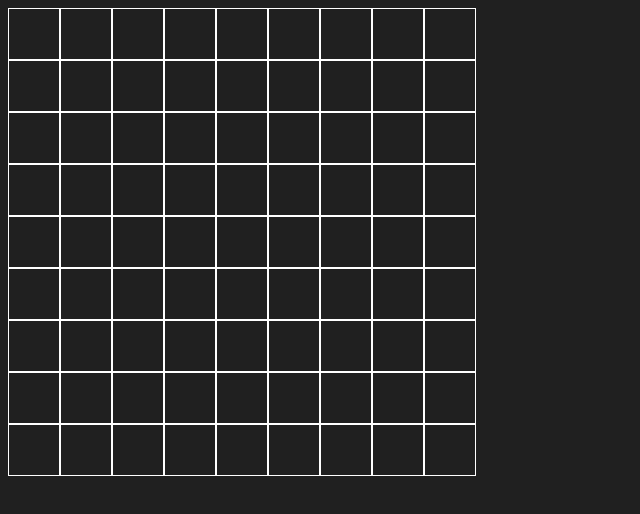
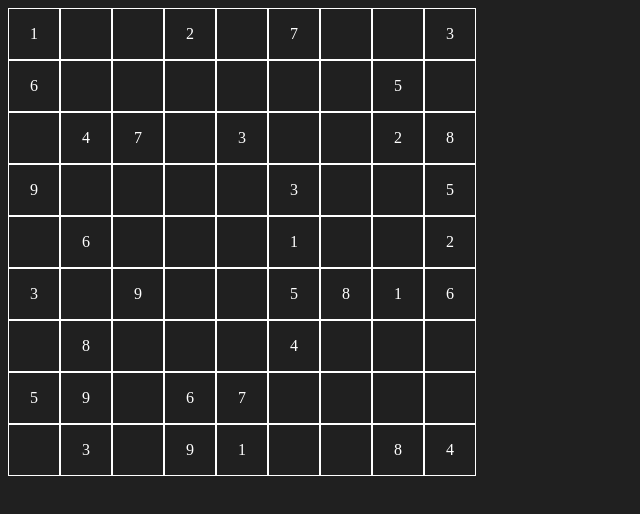
Before and after one commit to AlexChavezz/sudokuWeb, a React (Vite) app: page /sudoku in a window 1280 px wide. Shown: the top 514 px of the page, without its empty margins (0-640 px from the left). Built offline with nearby package versions, Linux system fonts and the light colour scheme; the HTML template or start-up script is replaced by a standard one.

Commit message:
first-example-sudoku

```diff
--- a/src/components/SudokuItem.tsx
+++ b/src/components/SudokuItem.tsx
@@ -1,5 +1,9 @@
 
-export const SudokuItem = () =>
-<article style={{ height:50, width:50, background:'', border:"1px solid white"}}>
+interface props {
+    number: number | string
+}
 
+export const SudokuItem = ({ number }:props) =>
+<article style={{ height:50, width:50, background:'', border:"1px solid white", display:'flex', alignItems:'center',justifyContent:"center"}}>
+    <p style={{color:'white'}}>{ number }</p>
 </article>
--- a/src/helpers/sudoku.ts
+++ b/src/helpers/sudoku.ts
@@ -1,10 +1,16 @@
 
+const sudokuOne = [
+    [1, '', '', 2, '', 7, '', '', 3],
+    [6, '', '', '', '', '', '', 5, ''],
+    ['', 4, 7, '', 3, '', '', 2, 8],
+    [9, '', '', '', '', 3, '', '', 5],
+    ['', 6, '', '', '', 1, '', '', 2],
+    [3, '', 9, '', '', 5, 8, 1, 6],
+    ['', 8, '', '', '', 4, '', '', ''],
+    [5, 9, '', 6, 7, '', '', '', ''],
+    ['', 3, '', 9, 1, '', '', 8, 4]
+];
 
-export const  sudokuOnePt1 = [
-    [1, '', ''],
-    [6, '', ''],
-    ['', 4, 7]
-];
-const sudokuOnePt2 = [
-    []
-];
+export const sudoku = {
+    sudokuOne,
+}
--- a/src/screens/InitialScreen.tsx
+++ b/src/screens/InitialScreen.tsx
@@ -2,11 +2,11 @@ import { Button } from '../components/Button';
 import styles from '../styles/InitialScreen.module.css';
 
 export const InitialScreen = () => {
-    const numbers: number[] = [1,2,3,4,5,6,7,8,9,10, 1,2,3,4,5,6,7,8,9,10, 1,2,3,4,5,6,7,8,9,10, 1,2,3,4,5,6,7,8,9,10];
+    const levels = [1, 2, 3, 4, 5, 6, 7, 8, 9, 10, 11, 12, 13, 14, 15, 16, 17, 18, 19, 20, 21, 22, 23, 24, 25, 26, 27, 28, 29, 30, 31, 32, 33, 34, 35, 36, 37, 38, 39, 40, 41, 42, 43, 44, 45, 46, 47, 48, 49, 50, 51, 52, 53, 54, 55, 56, 57, 58, 59, 60, 61, 62, 63, 64, 65, 66, 67, 68, 69, 70]
     return (
         <main className={ styles.levelsContainer }>
             {
-                numbers.map( level => <Button value={level}/>)
+                levels.map( level => <Button value={level}/>)
             }
         </main>
     );
--- a/src/screens/SudokuScreen.tsx
+++ b/src/screens/SudokuScreen.tsx
@@ -1,98 +1,19 @@
 import { SudokuItem } from "../components/SudokuItem";
+import { sudoku } from "../helpers/sudoku";
 import styles from '../styles/sudokuStyles.module.css';
 
 export const SudokuScreen = () => {
+
+    const {
+        sudokuOne
+    } = sudoku;
+
     return (
         <section className={styles.itemsContainer}>
-            <SudokuItem />
-            <SudokuItem />
-            <SudokuItem />
-            <SudokuItem />
-            <SudokuItem />
-            <SudokuItem />
-            <SudokuItem />
-            <SudokuItem />
-            <SudokuItem />
 
-            <SudokuItem />
-            <SudokuItem />
-            <SudokuItem />
-            <SudokuItem />
-            <SudokuItem />
-            <SudokuItem />
-            <SudokuItem />
-            <SudokuItem />
-            <SudokuItem />
-
-            <SudokuItem />
-            <SudokuItem />
-            <SudokuItem />
-            <SudokuItem />
-            <SudokuItem />
-            <SudokuItem />
-            <SudokuItem />
-            <SudokuItem />
-            <SudokuItem />
-
-            <SudokuItem />
-            <SudokuItem />
-            <SudokuItem />
-            <SudokuItem />
-            <SudokuItem />
-            <SudokuItem />
-            <SudokuItem />
-            <SudokuItem />
-            <SudokuItem />
-
-            <SudokuItem />
-            <SudokuItem />
-            <SudokuItem />
-            <SudokuItem />
-            <SudokuItem />
-            <SudokuItem />
-            <SudokuItem />
-            <SudokuItem />
-            <SudokuItem />
-
-            <SudokuItem />
-            <SudokuItem />
-            <SudokuItem />
-            <SudokuItem />
-            <SudokuItem />
-            <SudokuItem />
-            <SudokuItem />
-            <SudokuItem />
-            <SudokuItem />
-
-            <SudokuItem />
-            <SudokuItem />
-            <SudokuItem />
-            <SudokuItem />
-            <SudokuItem />
-            <SudokuItem />
-            <SudokuItem />
-            <SudokuItem />
-            <SudokuItem />
-
-            <SudokuItem />
-            <SudokuItem />
-            <SudokuItem />
-            <SudokuItem />
-            <SudokuItem />
-            <SudokuItem />
-            <SudokuItem />
-            <SudokuItem />
-            <SudokuItem />
-
-            <SudokuItem />
-            <SudokuItem />
-            <SudokuItem />
-            <SudokuItem />
-            <SudokuItem />
-            <SudokuItem />
-            <SudokuItem />
-            <SudokuItem />
-            <SudokuItem />
+            {
+                sudokuOne.map((array) => array.map(number => <SudokuItem number={number} />))
+            }
         </section>
     );
 }
```
